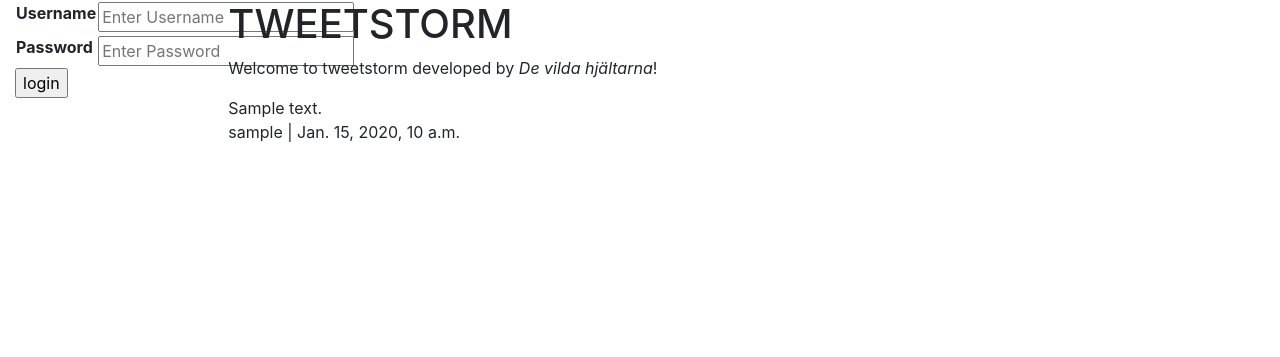
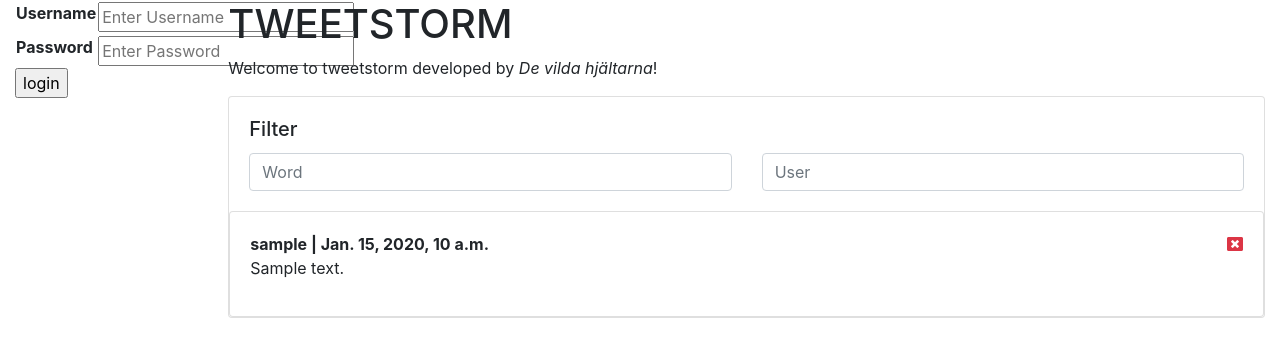
Before and after one commit to gustafholst/TweetStorm, a Django app: page /tweets/ in a window 1280 px wide. Shown: the top 357 px of the page. Run offline with Django 3.2, Linux system fonts and the light colour scheme; tables that the repository leaves empty hold one stand-in row (values such as "Sample post"); some libraries are stand-ins or nearby versions.

Commit message:
moved html content from feed.html (now removed) to post.html and index.html

```diff
--- /dev/null
+++ b/tweets/templates/filter.html
@@ -0,0 +1,14 @@
+<div class='card'>
+  <div class="card-body">
+    <h5 class="card-title">Filter</h5>
+    <form>
+      <div class="row">
+        <div class="col">
+          <input type="text" class="form-control" placeholder="Word">
+        </div>
+        <div class="col">
+          <input type="text" class="form-control" placeholder="User">
+        </div>
+      </div>
+    </form>
+  </div>
--- a/tweets/templates/index.html
+++ b/tweets/templates/index.html
@@ -7,6 +7,8 @@
     {% include "create_post_form.html" %}
   {% endif %}
 
+  {% include "filter.html" %}
+
   {% for post in posts %}
     {% include "post.html" %}
   {% endfor %}
--- a/tweets/templates/post.html
+++ b/tweets/templates/post.html
@@ -1,6 +1,11 @@
 <div class="tweet">
-  <p>
-    {{ post.text }}<br>
-    {{ post.author }} | {{ post.date_posted }}
-  </p>
+	<div class='card'>
+      <div class="card-body">
+          <div class="row">
+              <div class="col-md-10"><b>{{ post.author }} | {{ post.date_posted }} </b></div>
+              <div class="col-md-2 text-right"> <a href="#"><span class="text-danger fa fa-window-close"></span></a></div>
+          </div>
+        <p>{{ post.text }}</p>
+      </div>
+    </div>
 </div>
```
Also changed, not shown: tweets/templates/feed.html (deleted, +0 -38 lines), tweets/migrations/0003_auto_20190524_0827.py (added).
